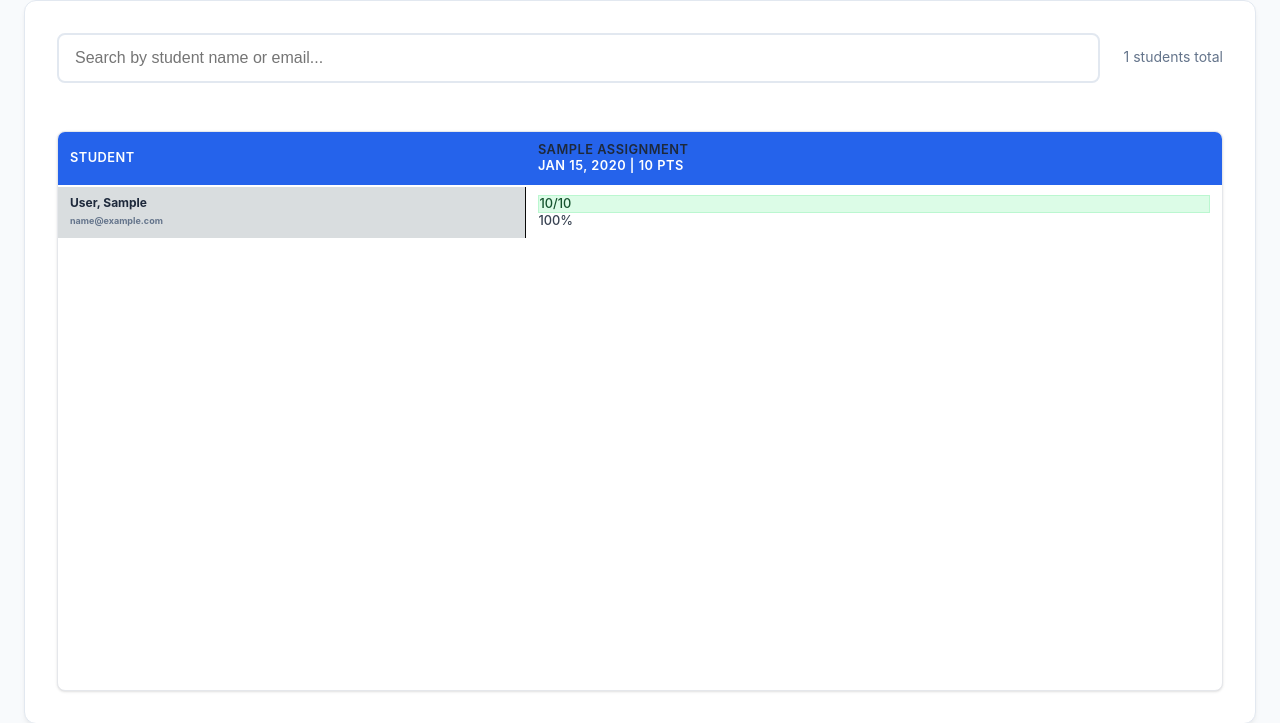
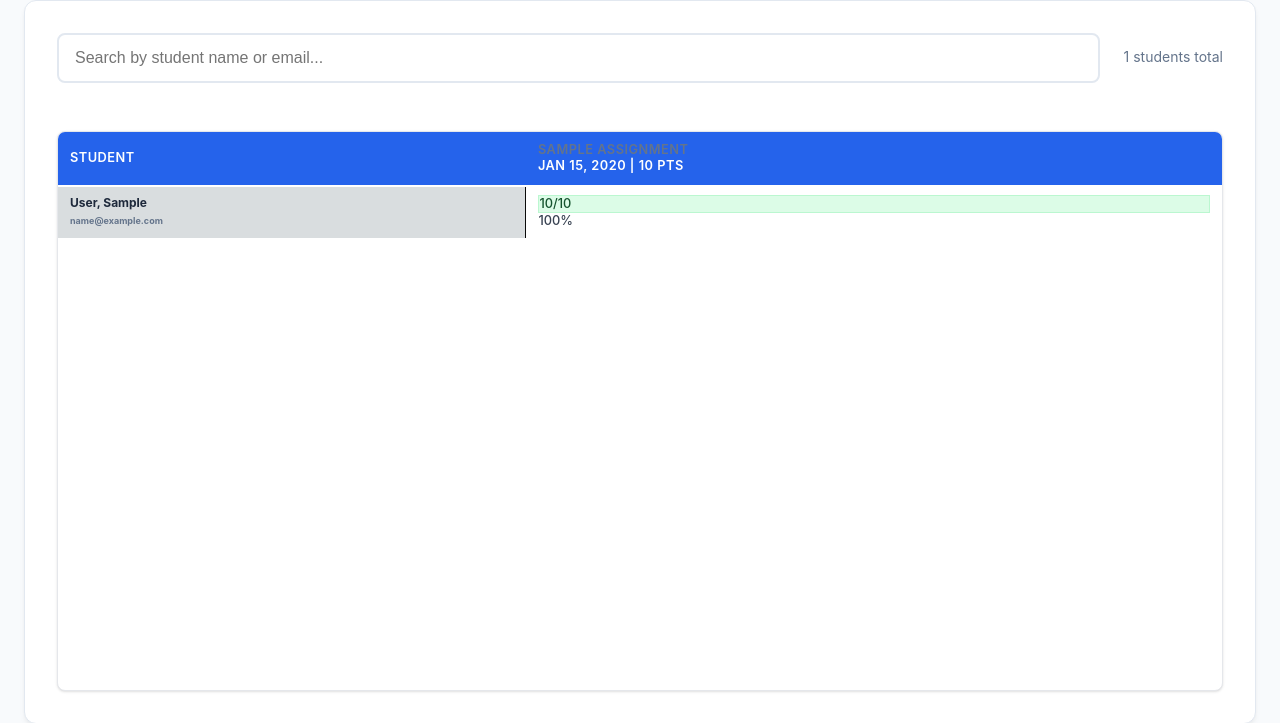
Before and after one commit to thorlorick/database_gradeinsight, a FastAPI app: page /dashboard in a window 1280 px wide. Shown: the part 323-1046 px from the top of the page. Run offline with FastAPI, Linux system fonts and the light colour scheme; tables that the repository leaves empty hold one stand-in row (values such as "Sample post").

Commit message:
Update compact.css

```diff
--- a/static/css/compact.css
+++ b/static/css/compact.css
@@ -391,7 +391,7 @@ tr:hover, .grades-table tr:hover, .grades-table tbody tr:hover {
 
 .assignment-name {
     font-weight: 600;
-    color: #1e293b;
+    color: #64748b;
     font-size: 0.8rem; /* Compact font size */
 }
 
```
